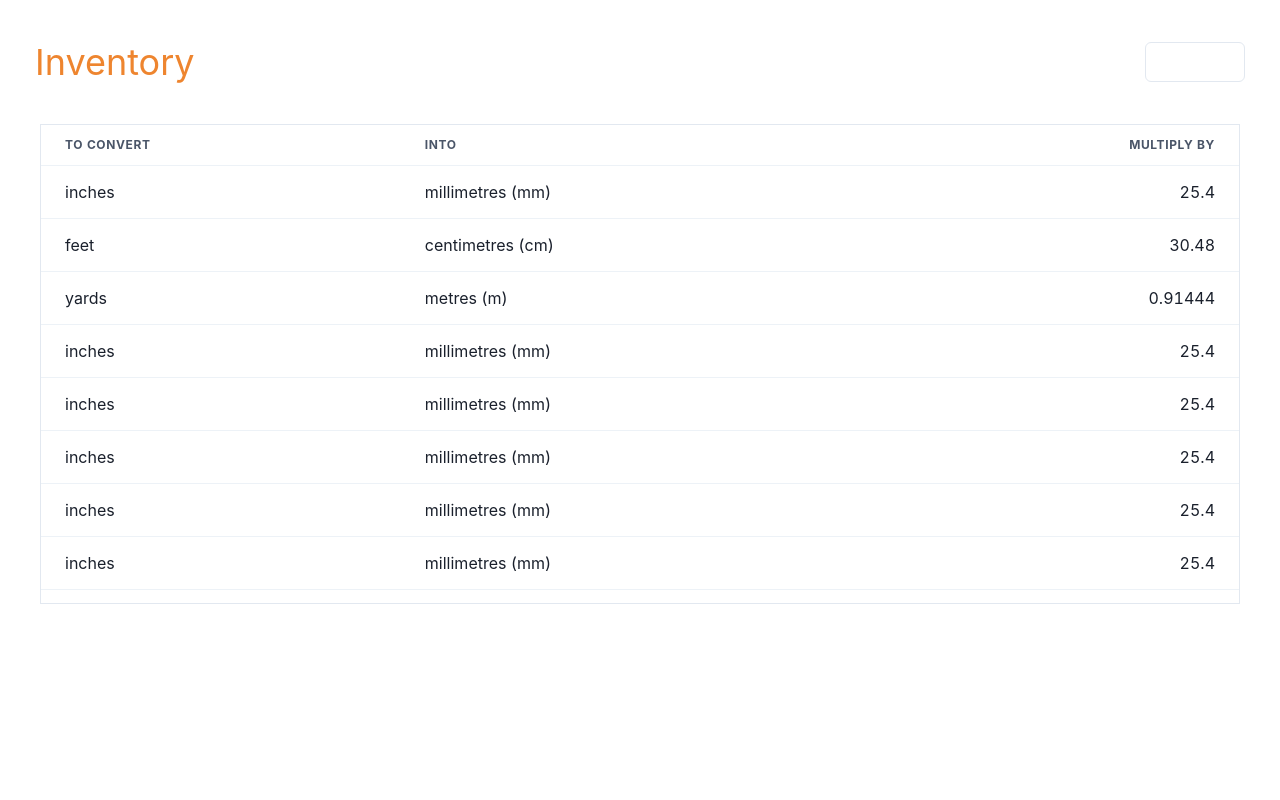
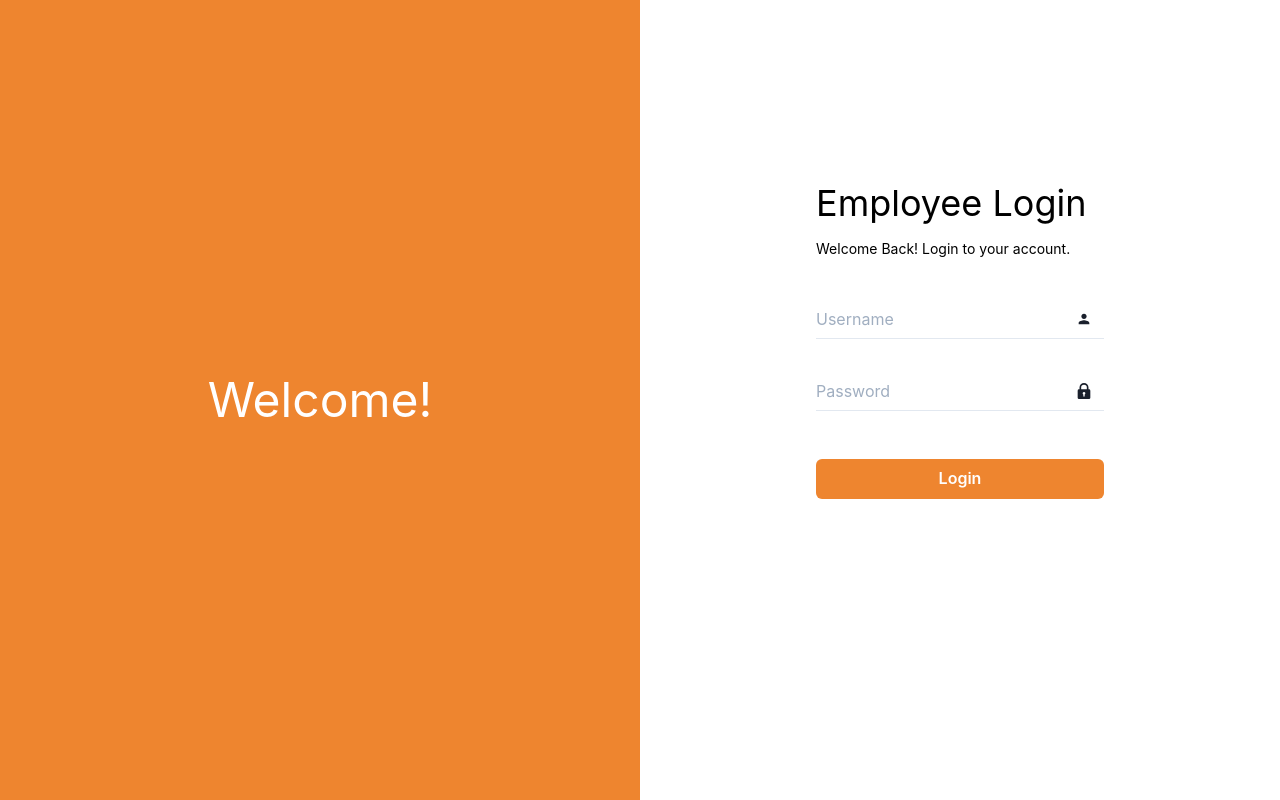
Before and after one commit to winnieli1129/cs348-project, a React (Create React App) app in the folder frontend/: page / in a window 1280 px wide. Built offline with nearby package versions, Linux system fonts and the light colour scheme.

Commit message:
[add] employee login page

```diff
--- a/frontend/src/App.tsx
+++ b/frontend/src/App.tsx
@@ -6,11 +6,12 @@ import {
 } from "@chakra-ui/react"
 import Login from './pages/Login'
 import BrowseInventory from "./pages/BrowseInventory"
+import EmployeeLogin from './pages/EmployeeLogin'
 
 export const App = () => (
   <ChakraProvider theme={theme}>
     <Box w="100vw" h="100vh">
-      <BrowseInventory/>
+      <EmployeeLogin/>
     </Box>
   </ChakraProvider>
 )
--- /dev/null
+++ b/frontend/src/pages/EmployeeLogin.tsx
@@ -0,0 +1,92 @@
+import React, {useEffect, useState} from "react"
+import { MdPerson } from "react-icons/md";
+import { LockIcon } from '@chakra-ui/icons';
+
+import {
+   Flex,
+   Text,
+   Input,
+   InputGroup,
+   InputLeftElement,
+   InputRightElement,
+   Icon,
+   Button
+
+  } from "@chakra-ui/react"
+
+import axios from 'axios';
+
+const EmployeeLogin = () => {
+    const [username, setUsername] = useState("");
+    const [password, setPassword] = useState("");
+    const handleSubmit = () => {
+        axios.post(`http://localhost:8080/employee-login`, {
+            email: username,
+            password: password
+        })
+      .then(res => {
+        const data = res.data;
+        console.log(data)
+        localStorage.setItem('jwt_token', data.jwt_token);
+      })
+    }
+
+    return (
+        <Flex w="100%" h="100%">
+            <Flex w="50%" bg="#EE852F" justify="center" align="center">
+                <Text fontSize='5xl' color='white'>
+                    Welcome!
+                </Text>
+            </Flex>
+            <Flex w="50%" direction="column" p={44}>
+                <Flex mb="2">
+                    <Text fontSize='4xl' color='black'>
+                        Employee Login
+                    </Text>
+                </Flex>
+                <Flex mb="10">
+                    <Text fontSize='sm' color='black'>
+                        Welcome Back! Login to your account.
+                    </Text>
+                </Flex>
+                <Flex mb="8">
+                    <InputGroup>
+                        <Input
+                            onChange={e => {
+                                setUsername(e.target.value)
+                            }}
+                            value={username}
+                            variant='flushed'
+                            placeholder='Username'
+                        />
+                            <InputRightElement children={<Icon as={MdPerson} />} />
+                    </InputGroup>
+                </Flex>
+                <Flex mb="12">
+                    <InputGroup>
+                        <Input
+                            onChange={e => {
+                                setPassword(e.target.value)
+                            }}
+                            value={password}
+                            type="password"
+                            variant='flushed'
+                            placeholder='Password'
+                        />
+                            <InputRightElement children={<LockIcon/>} />
+                    </InputGroup>
+                </Flex>
+                <Flex>
+                    <Button onClick={
+                        handleSubmit
+                    } bg='#EE852F' size='md' color='white' width='100%'>
+                        Login
+                    </Button>
+                </Flex>
+            </Flex>
+
+        </Flex>
+    )
+}
+
+export default EmployeeLogin;
```
Also changed, not shown: 1 other file (tests, documents, lock files or other folders).
